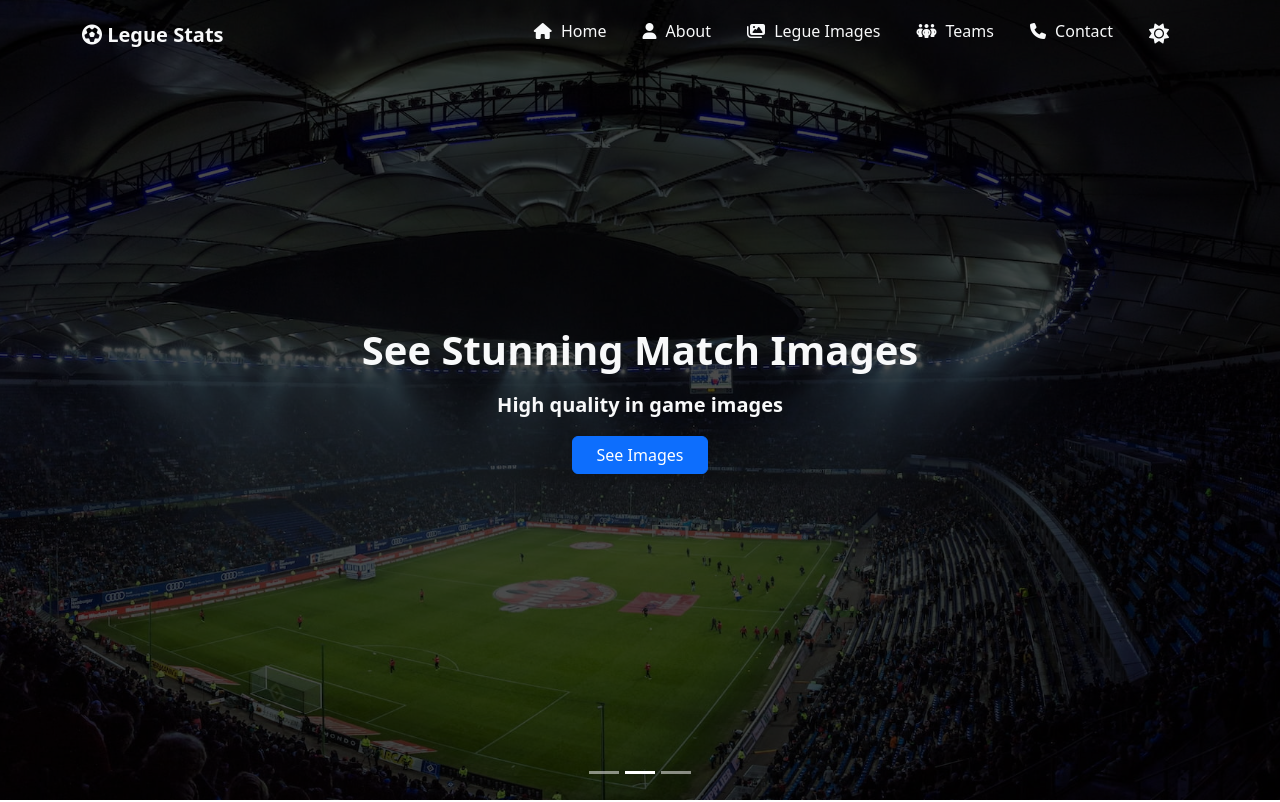
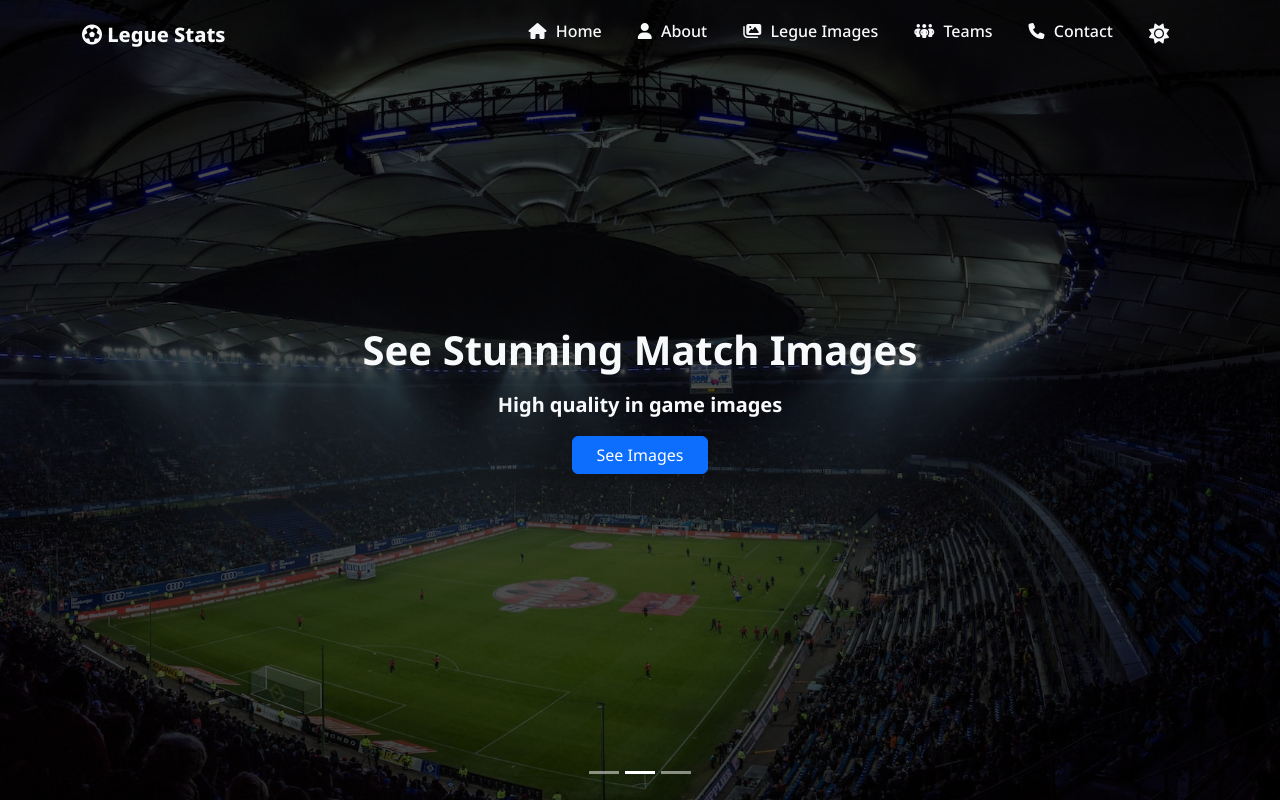
Before and after one commit to S-Alif/football-news-app, a plain HTML site: page index.html in a window 1280 px wide. Shown: the top 802 px of the page. Drawn offline with nearby package versions, Linux system fonts and the light colour scheme.

Commit message:
Change: changed google font

```diff
--- a/css/style.css
+++ b/css/style.css
@@ -1,5 +1,5 @@
 /* import required files */
-@import url('https://fonts.googleapis.com/css2?family=Montserrat:wght@300;400;500;700;800&display=swap');
+@import url('https://fonts.googleapis.com/css2?family=Noto+Sans:wght@300;400;500;600;700;800&display=swap');
 @import url('https://cdn.jsdelivr.net/npm/bootstrap@5.3.0/dist/css/bootstrap.min.css');
 @import url('https://cdnjs.cloudflare.com/ajax/libs/font-awesome/6.4.0/css/all.min.css');
 
```
